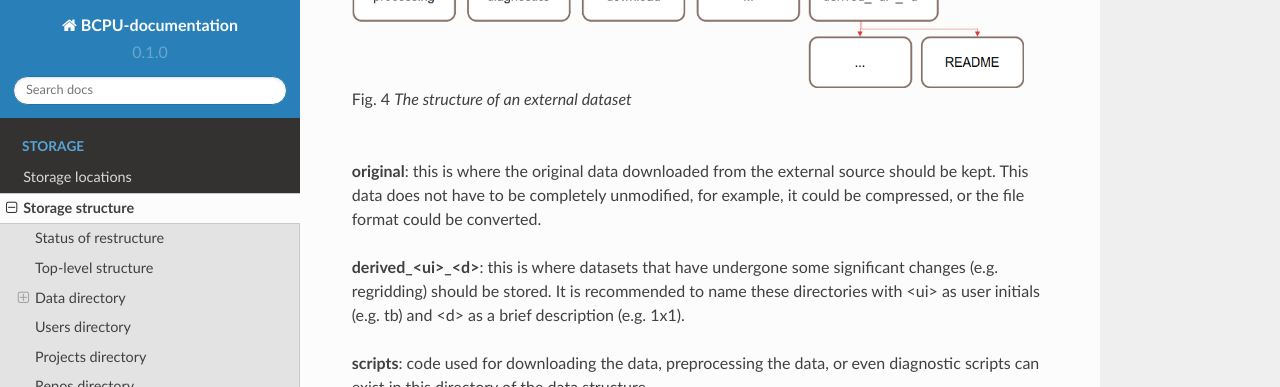
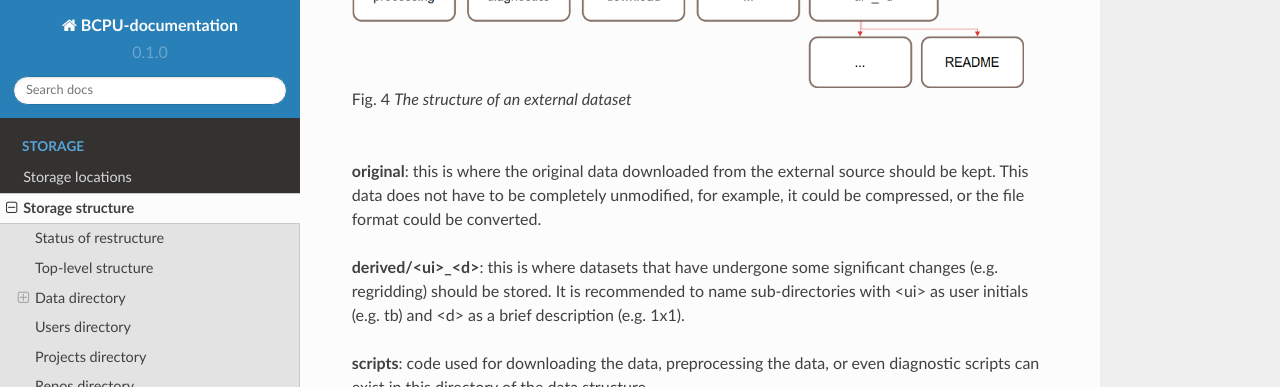
Before and after one commit to BjerknesCPU/BCPU-documentation, a Sphinx documentation site: the page built from docs/source/storage/storage_structure.rst, in a window 1280 px wide and 900 px high, scrolled down 3862 px. Shown: the top 387 px of the window. Built offline with Sphinx 7.4.7 and the Read the Docs theme 2.0.0, drawn with Linux system fonts in a browser that asks for light colours.

Commit message:
Changed the recommended external structure (derived).

```diff
--- a/docs/source/storage/storage_structure.rst
+++ b/docs/source/storage/storage_structure.rst
@@ -215,9 +215,9 @@ External dataset sub-directories:
 source should be kept. This data does not have to be completely unmodified, for
 example, it could be compressed, or the file format could be converted.
 
-**derived_<ui>_<d>**: this is where datasets that have undergone some
+**derived/<ui>_<d>**: this is where datasets that have undergone some
 significant changes (e.g. regridding) should be stored. It is recommended to
-name these directories with <ui> as user initials (e.g. tb) and <d> as
+name sub-directories with <ui> as user initials (e.g. tb) and <d> as
 a brief description (e.g. 1x1).
 
 **scripts**: code used for downloading the data, preprocessing the data, or
```
Also changed, not shown: docs/source/storage/external_dataset.png.
